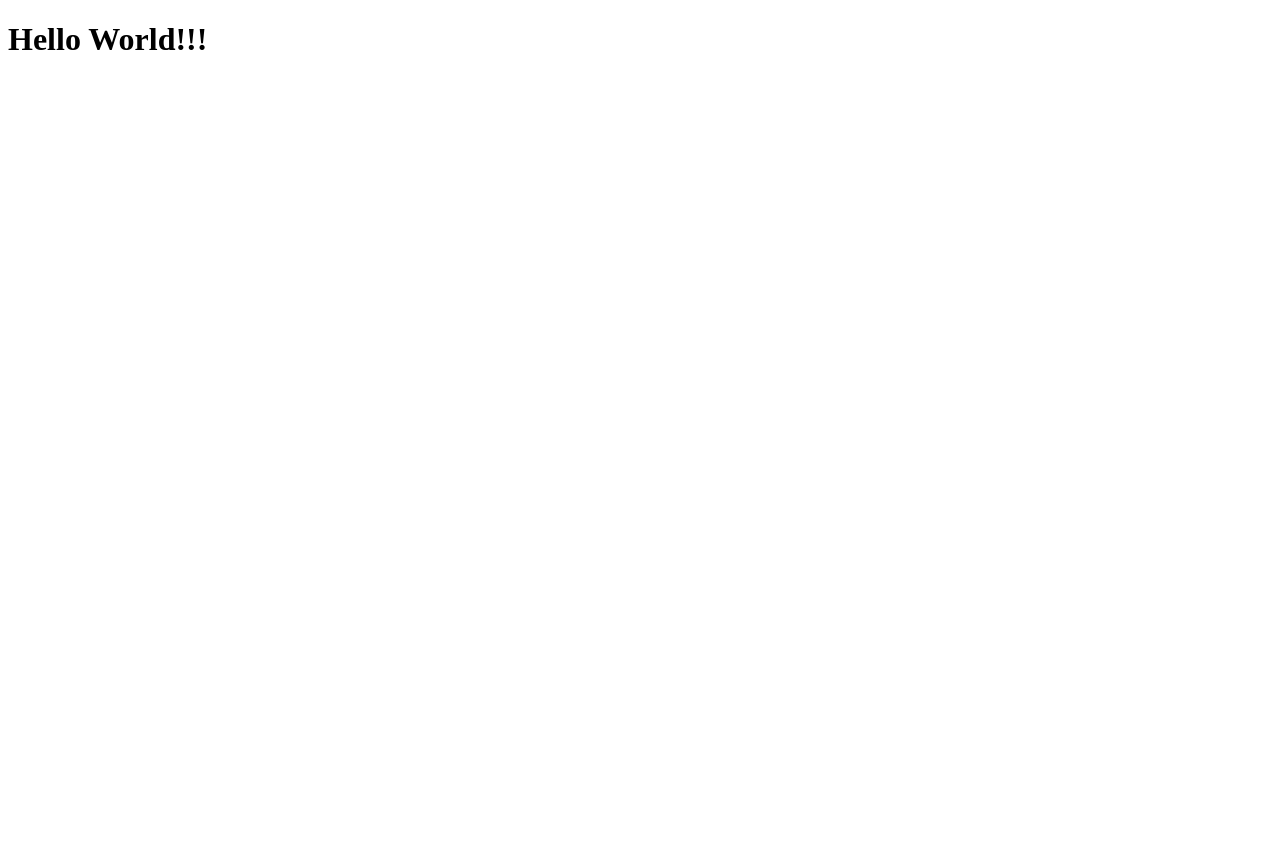
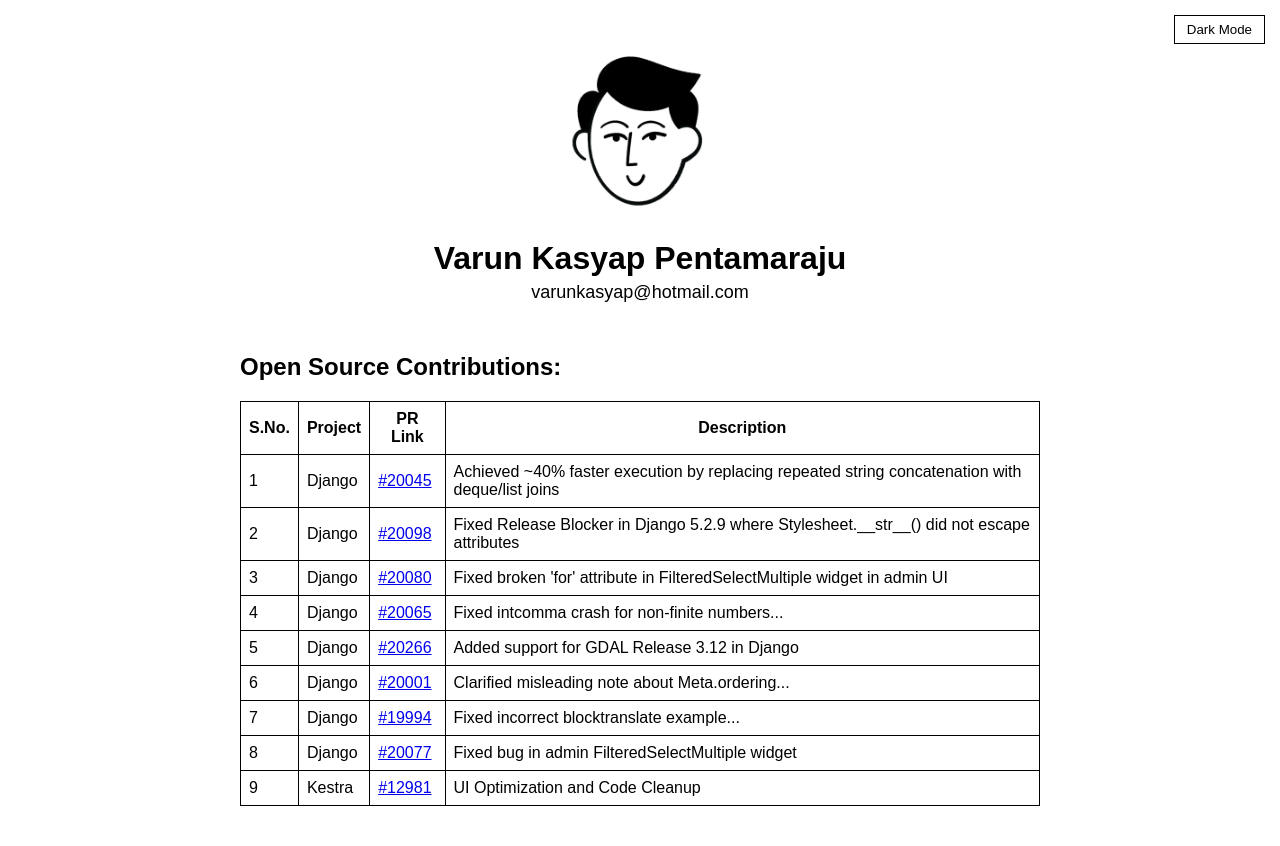
Before and after one commit to varunkasyap/varunkasyap.github.io, a plain HTML site: page index.html in a window 1280 px wide. Before the commit the page ends 800 px from the top, so only its background shows below. Drawn offline with Linux system fonts and the light colour scheme.

Commit message:
Created Portfolio Landing Page

```diff
--- /dev/null
+++ b/contributions.json
@@ -0,0 +1,56 @@
+[
+  {
+    "project": "Django",
+    "pr": 20045,
+    "url": "https://github.com/django/django/pull/20045",
+    "description": "Achieved ~40% faster execution by replacing repeated string concatenation with deque/list joins"
+  },
+  {
+    "project": "Django",
+    "pr": 20098,
+    "url": "https://github.com/django/django/pull/20098",
+    "description": "Fixed Release Blocker in Django 5.2.9 where Stylesheet.__str__() did not escape attributes"
+  },
+  {
+    "project": "Django",
+    "pr": 20080,
+    "url": "https://github.com/django/django/pull/20080",
+    "description": "Fixed broken 'for' attribute in FilteredSelectMultiple widget in admin UI"
+  },
+  {
+    "project": "Django",
+    "pr": 20065,
+    "url": "https://github.com/django/django/pull/20065",
+    "description": "Fixed intcomma crash for non-finite numbers..."
+  },
+  {
+    "project": "Django",
+    "pr": 20266,
+    "url": "https://github.com/django/django/pull/20266",
+    "description": "Added support for GDAL Release 3.12 in Django"
+  },
+  {
+    "project": "Django",
+    "pr": 20001,
+    "url": "https://github.com/django/django/pull/20001",
+    "description": "Clarified misleading note about Meta.ordering..."
+  },
+  {
+    "project": "Django",
+    "pr": 19994,
+    "url": "https://github.com/django/django/pull/19994",
+    "description": "Fixed incorrect blocktranslate example..."
+  },
+  {
+    "project": "Django",
+    "pr": 20077,
+    "url": "https://github.com/django/django/pull/20077",
+    "description": "Fixed bug in admin FilteredSelectMultiple widget"
+  },
+  {
+    "project": "Kestra",
+    "pr": 12981,
+    "url": "https://github.com/kestra-io/kestra/pull/12981",
+    "description": "UI Optimization and Code Cleanup"
+  }
+]
--- a/index.html
+++ b/index.html
@@ -1,11 +1,37 @@
 <!DOCTYPE html>
 <html lang="en">
 <head>
-    <meta charset="UTF-8">
-    <meta name="viewport" content="width=device-width, initial-scale=1.0">
-    <title>Varun Kasyap</title>
+  <meta charset="UTF-8">
+  <title>Varun Kasyap</title>
+  <link rel="stylesheet" href="style.css">
 </head>
+
 <body>
-    <h1>Hello World!!!</h1>
+
+  <button id="themeToggle">Dark Mode</button>
+
+  <img src="headshot.jpeg" alt="Varun Kasyap Headshot" class="avatar">
+  <h1>Varun Kasyap Pentamaraju</h1>
+  <a href="mailto:varunkasyap@hotmail.com" class="email">varunkasyap@hotmail.com</a>
+
+  <div class="section-container">
+    <h2>Open Source Contributions:</h2>
+
+    <div class="table-wrapper">
+      <table id="contribTable">
+        <thead>
+          <tr>
+            <th>S.No.</th>
+            <th>Project</th>
+            <th>PR Link</th>
+            <th>Description</th>
+          </tr>
+        </thead>
+        <tbody></tbody>
+      </table>
+    </div>
+  </div>
+
+  <script src="script.js"></script>
 </body>
 </html>
--- /dev/null
+++ b/script.js
@@ -0,0 +1,30 @@
+// ----- Dark Mode Toggle -----
+const toggleBtn = document.getElementById("themeToggle");
+
+toggleBtn.addEventListener("click", () => {
+  const isDark = document.body.getAttribute("data-theme") === "dark";
+  document.body.setAttribute("data-theme", isDark ? "light" : "dark");
+  toggleBtn.textContent = isDark ? "Dark Mode" : "Light Mode";
+});
+
+// ----- Load Contributions from JSON -----
+fetch("contributions.json")
+  .then(response => response.json())
+  .then(data => {
+    const tbody = document.querySelector("#contribTable tbody");
+
+    data.forEach((item, index) => {
+      const row = document.createElement("tr");
+
+    row.innerHTML = `
+      <td>${index + 1}</td>
+      <td>${item.project}</td>
+      <td><a href="${item.url}" target="_blank">#${item.pr}</a></td>
+      <td>${item.description}</td>
+    `;
+
+
+      tbody.appendChild(row);
+    });
+  })
+  .catch(error => console.error("Error loading JSON:", error));
--- /dev/null
+++ b/style.css
@@ -0,0 +1,71 @@
+:root {
+  --bg: #ffffff;
+  --text: #000000;
+  --border: #000000;
+}
+
+[data-theme="dark"] {
+  --bg: #000000;
+  --text: #ffffff;
+  --border: #666666;
+}
+
+body {
+  background: var(--bg);
+  color: var(--text);
+  display: flex;
+  flex-direction: column;
+  align-items: center;
+  margin: 0;
+  padding-top: 40px;
+  font-family: Arial, sans-serif;
+  transition: background 0.3s, color 0.3s;
+}
+
+.avatar {
+  width: 180px;
+  border-radius: 50%;
+}
+
+h1 {
+  margin: 20px 0 5px 0;
+}
+
+.email {
+  font-size: 18px;
+  text-decoration: none;
+  color: var(--text);
+}
+
+.section-container {
+  width: 90%;
+  max-width: 800px;
+  margin-top: 30px;
+}
+
+.table-wrapper {
+  overflow-x: auto;
+}
+
+table {
+  width: 100%;
+  border-collapse: collapse;
+  margin-bottom: 40px;
+}
+
+th, td {
+  padding: 8px;
+  border: 1px solid var(--border);
+}
+
+#themeToggle {
+  position: absolute;
+  top: 15px;
+  right: 15px;
+  background: none;
+  border: 1px solid var(--border);
+  padding: 6px 12px;
+  cursor: pointer;
+  transition: 0.2s;
+  color: var(--text);
+}
```
Also changed, not shown: headshot.jpeg (added).
